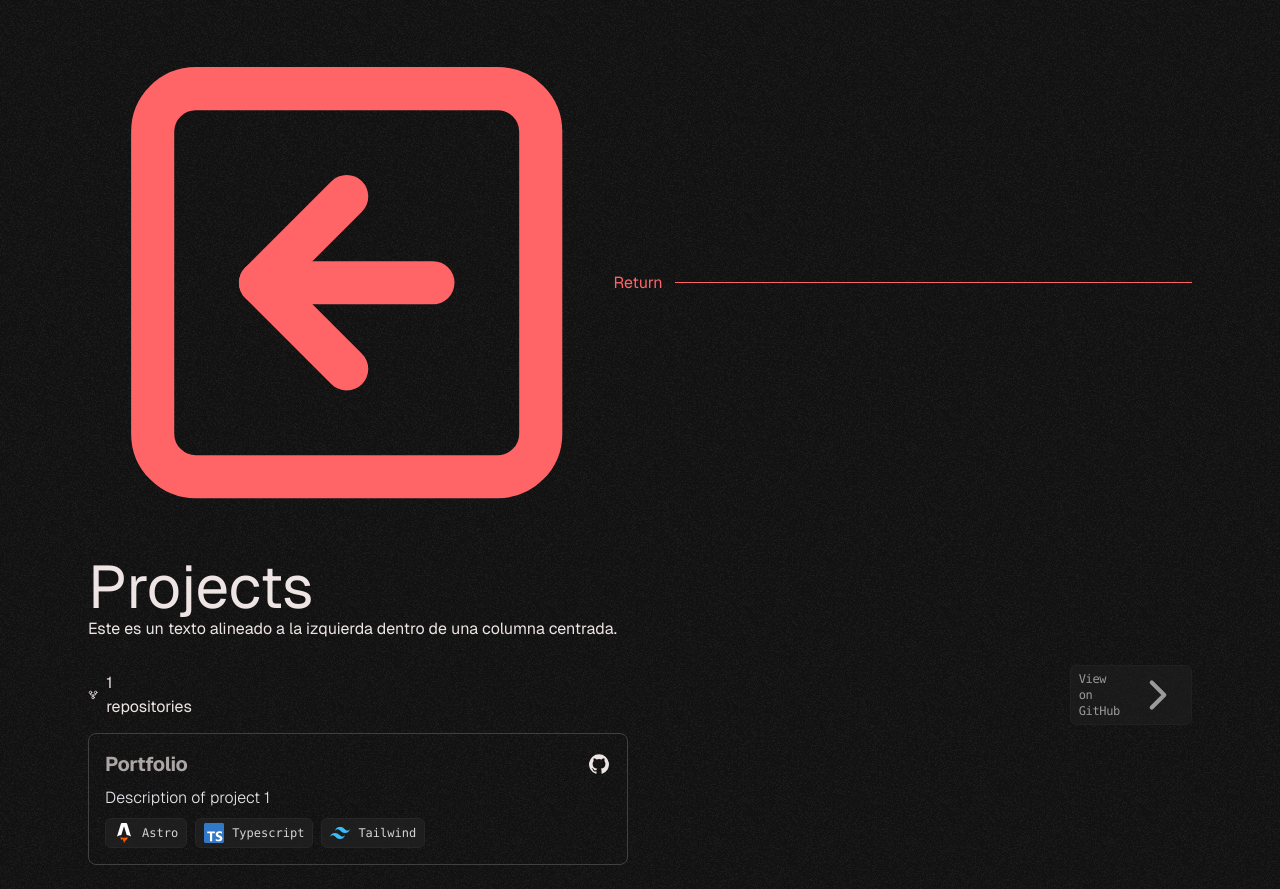
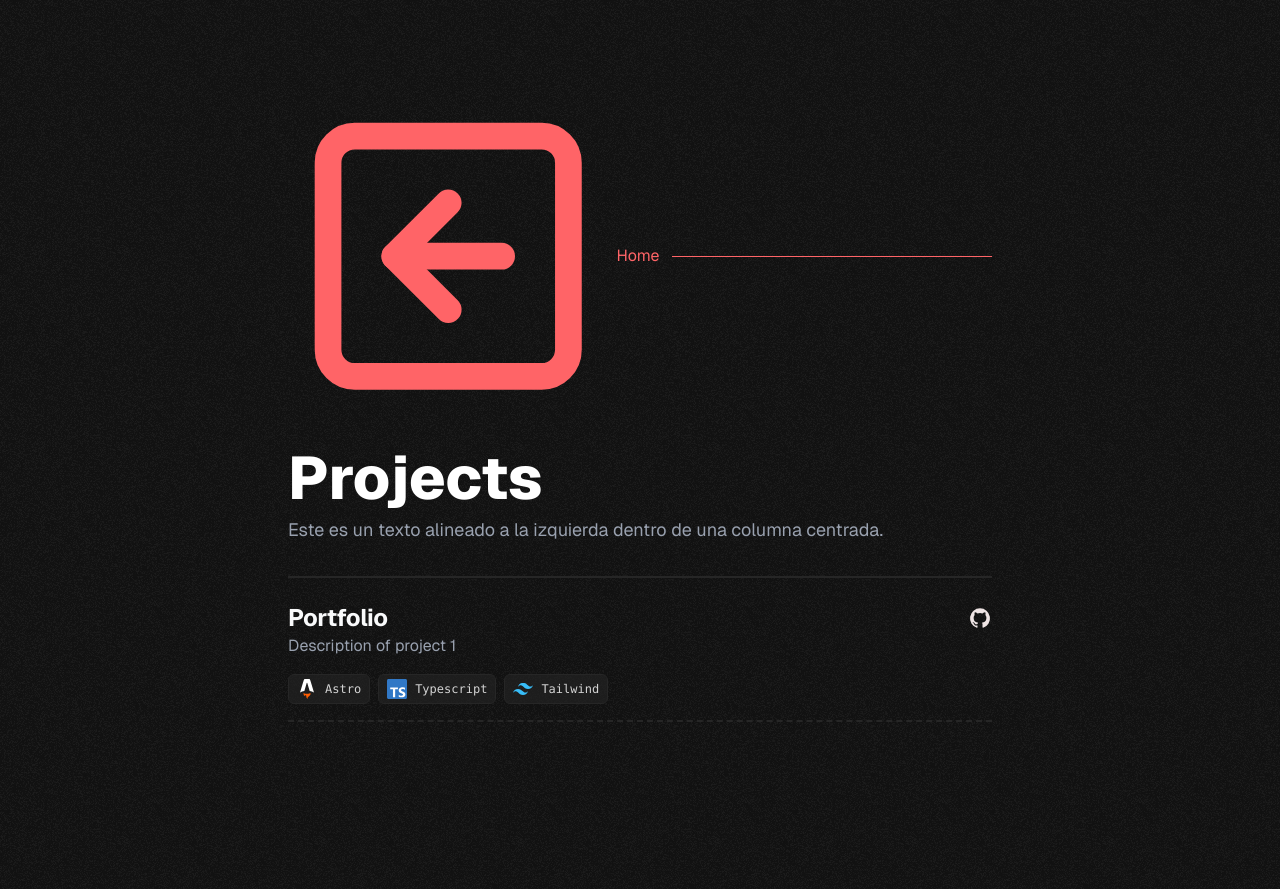
Before and after one commit to renzofbn/portfolio, an Astro site: page /projects in a window 1280 px wide. After the commit the page ends 800 px from the top, so only its background shows below. Built offline with nearby package versions, Linux system fonts and the light colour scheme; Astro itself is replaced by a stand-in of ours; a web font is replaced by a local one.

Commit message:
agregar nuevo diseno a projects

```diff
--- a/src/components/goBack.astro
+++ b/src/components/goBack.astro
@@ -1,9 +1,10 @@
 ---
-const { url } = Astro.props;
+const { url, text = "Return" } = Astro.props;
 ---
 
 <a
-  class="-mt-8 flex items-center gap-2 text-red-400 font-base text-base"
+  class="pt-8 flex items-center gap-2 text-red-400 font-base text-base
+  transition-transform duration-300 hover:-translate-x-2 hover:-translate-y-2 hover:text-red-400/50"
   href={url}
 >
   <svg
@@ -19,5 +20,6 @@ const { url } = Astro.props;
     ><rect width="18" height="18" x="3" y="3" rx="2"></rect><path
       d="m12 8-4 4 4 4"></path><path d="M16 12H8"></path></svg
   >
-  Return <span class="ml-1 w-full border-b border-primary"></span></a
+  {text}
+  <span class="ml-1 w-full border-b border-primary"></span></a
 >
--- a/src/components/postCard.astro
+++ b/src/components/postCard.astro
@@ -16,8 +16,13 @@ const { title, url, desc, tags, date } = Astro.props;
           })
         }</span
       >
-      <h2 class="text-2xl font-bold text-gray-50">{title}</h2>
+      <h2
+        class="text-2xl font-bold text-gray-50 hover:text-gray-400 hover:underline"
+      >
+        {title}
+      </h2>
     </div>
+  </a>
   <p class="text-base text-gray-400">{desc}</p>
   <div class="flex items-center justify-between mt-4">
     <div class="flex items-center gap-2">
@@ -66,5 +71,4 @@ const { title, url, desc, tags, date } = Astro.props;
         </Badge>
       </a> -->
   </div>
-  </a>
 </div>
--- a/src/components/projectCard.astro
+++ b/src/components/projectCard.astro
@@ -4,18 +4,18 @@ import Badge from "./badge.astro";
 const { project } = Astro.props;
 ---
 
-<div
-  class="border border-neutral-700 rounded-lg p-4 w-full transition-colors duration-300"
->
+<div class="border-b-2 border-dashed border-neutral-800 pb-4 pt-6">
   <div class="flex justify-between items-center">
     {
       project.live_url ? (
         <a
           href={project.live_url}
-          class="group hidden items-center space-x-[4px] text-sm tracking-tight opacity-70 transition-opacity duration-100 hover:opacity-100 md:flex"
+          class="group hidden items-center space-x-[4px] text-sm tracking-tight md:flex hover:text-gray-400"
           target="_blank"
         >
-          <h2 class="text-xl font-bold">{project.title}</h2>
+          <h2 class="text-2xl font-bold text-gray-50 hover:text-gray-400 hover:underline">
+            {project.title}
+          </h2>
 
           <svg
             xmlns="http://www.w3.org/2000/svg"
@@ -35,7 +35,9 @@ const { project } = Astro.props;
           </svg>
         </a>
       ) : (
-        <h2 class="text-xl font-bold">{project.title}</h2>
+        <h2 class="text-2xl font-bold text-gray-50 hover:text-gray-400 hover:underline">
+          {project.title}
+        </h2>
       )
     }
     {
@@ -43,7 +45,7 @@ const { project } = Astro.props;
         <a
           href={project.gh_url}
           target="_blank"
-          class="duration-150 first:pl-0 last:pr-0 hover:scale-110 hover:drop-shadow-[0px_0px_10px_#E05E58]"
+          class="duration-150 first:pl-0 last:pr-0 hover:scale-110 hover:drop-shadow-[0px_0px_10px_#FF6467]"
           aria-label="View Renzo Valentin's GitHub"
         >
           <svg
@@ -61,8 +63,9 @@ const { project } = Astro.props;
     }
   </div>
 
-  <p class="text-gray-200 font-light mt-2 mb-2">{project.description}</p>
-  <div class="flex gap-2">
+  <p class="text-base text-gray-400">{project.description}</p>
+
+  <div class="flex items-center gap-2 mt-4">
     {
       project.tools.map((tool: { name: string; value: string }) => (
         <Badge>
--- a/src/components/projectLayout.astro
+++ b/src/components/projectLayout.astro
@@ -6,64 +6,19 @@ import Layout from "../layouts/Layout.astro";
 const { n_repo } = Astro.props;
 ---
 
-<Layout title="Posts | renzofbn">
+<Layout title="Projects | renzofbn">
   <div class="tracker"></div>
   <div class="flex justify-center">
-    <div class="container max-w-6xl text-left p-6">
-      <div class="mb-6 mt-8">
-        <GoBack url="/" />
-        <h1 class="text-6xl mt-4">Projects</h1>
-        <p>
+    <div class="container max-w-4xl text-left px-24 mt-16">
+      <GoBack url="/" text="Home" />
+      <div class="mt-8 border-b-2 border-neutral-800 pb-8">
+        <h1 class="text-6xl mt-4 font-extrabold text-white mb-2">Projects</h1>
+        <p class="text-lg text-gray-400">
           Este es un texto alineado a la izquierda dentro de una columna
           centrada.
         </p>
       </div>
-      <div class="flex justify-between items-center">
-        <p class="flex gap-2">
-          <svg
-            xmlns="http://www.w3.org/2000/svg"
-            class="w-6 h-6"
-            viewBox="0 0 24 24"
-            fill="none"
-            stroke="currentColor"
-            stroke-width="2"
-            stroke-linecap="round"
-            stroke-linejoin="round"
-            class="lucide lucide-git-fork"
-            ><circle cx="12" cy="18" r="3"></circle><circle cx="6" cy="6" r="3"
-            ></circle><circle cx="18" cy="6" r="3"></circle><path
-              d="M18 9v2c0 .6-.4 1-1 1H7c-.6 0-1-.4-1-1V9"></path><path
-              d="M12 12v3"></path></svg
-          >
-
-          {n_repo} repositories
-        </p>
-        <a
-          href="https://github.com/renzofbn?tab=repositories"
-          target="_blank"
-          class="group hidden items-center space-x-[4px] text-sm tracking-tight opacity-70 transition-opacity duration-100 hover:opacity-100 md:flex"
-          ><Badge>
-            View on GitHub
-            <svg
-              xmlns="http://www.w3.org/2000/svg"
-              class="w-4 h-4"
-              viewBox="0 0 24 24"
-              fill="none"
-              stroke="currentColor"
-              stroke-width="2"
-              stroke-linecap="round"
-              stroke-linejoin="round"
-              class="lucide-icon lucide lucide-chevron-right duration-150 group-hover:translate-x-[2px]"
-            >
-              <path d="m9 18 6-6-6-6"></path></svg
-            >
-          </Badge>
-        </a>
-      </div>
-
-      <div class="grid grid-cols-1 md:grid-cols-2 gap-6 mt-2">
-        <slot />
-      </div>
+      <slot />
     </div>
   </div>
 </Layout>
--- a/src/layouts/MarkdownPostLayout.astro
+++ b/src/layouts/MarkdownPostLayout.astro
@@ -31,7 +31,7 @@ import Footer from "../components/footer.astro";
 <Layout title={`${frontmatter.title} | renzofbn`}>
   <div class="tracker"></div>
   <div class="flex justify-center">
-    <div class="container max-w-4xl text-left px-24 mt-24">
+    <div class="container max-w-4xl text-left px-24 mt-16">
       <GoBack url="/posts" />
       <div class="px-8">
         <div class="mb-6">
--- a/src/pages/posts.astro
+++ b/src/pages/posts.astro
@@ -11,8 +11,8 @@ const allPosts = Object.values(
 <Layout title="Posts | renzofbn">
   <div class="tracker"></div>
   <div class="flex justify-center">
-    <div class="container max-w-4xl text-left px-24 mt-24">
-      <GoBack url="/" />
+    <div class="container max-w-4xl text-left px-24 mt-16">
+      <GoBack url="/" text="Home" />
       <div class="mt-8 border-b-2 border-neutral-800 pb-8">
         <h1 class="text-6xl mt-4 font-extrabold text-white mb-2">Posts</h1>
         <p class="text-lg text-gray-400">
```
Lines whose indentation alone changed are shown as unchanged.
